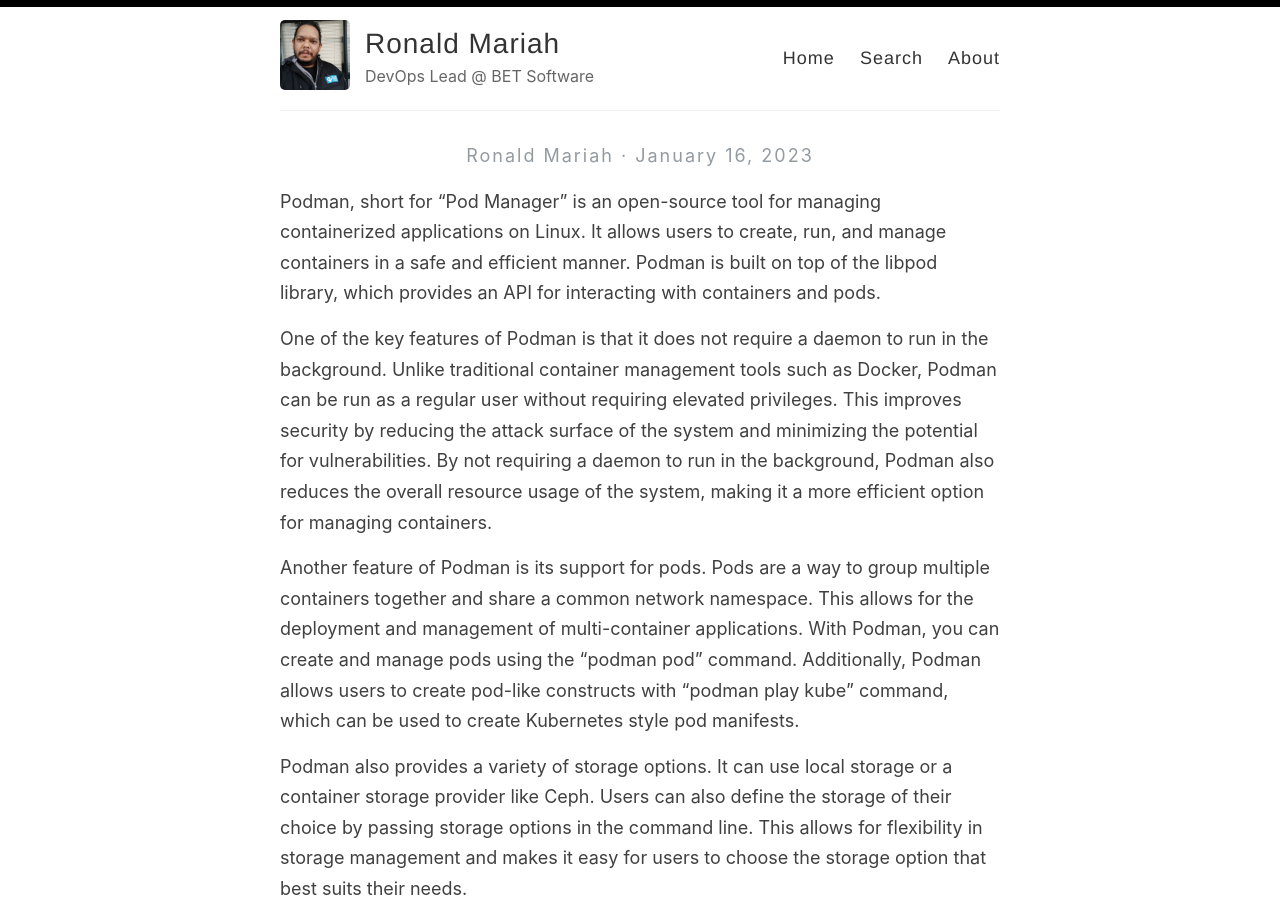
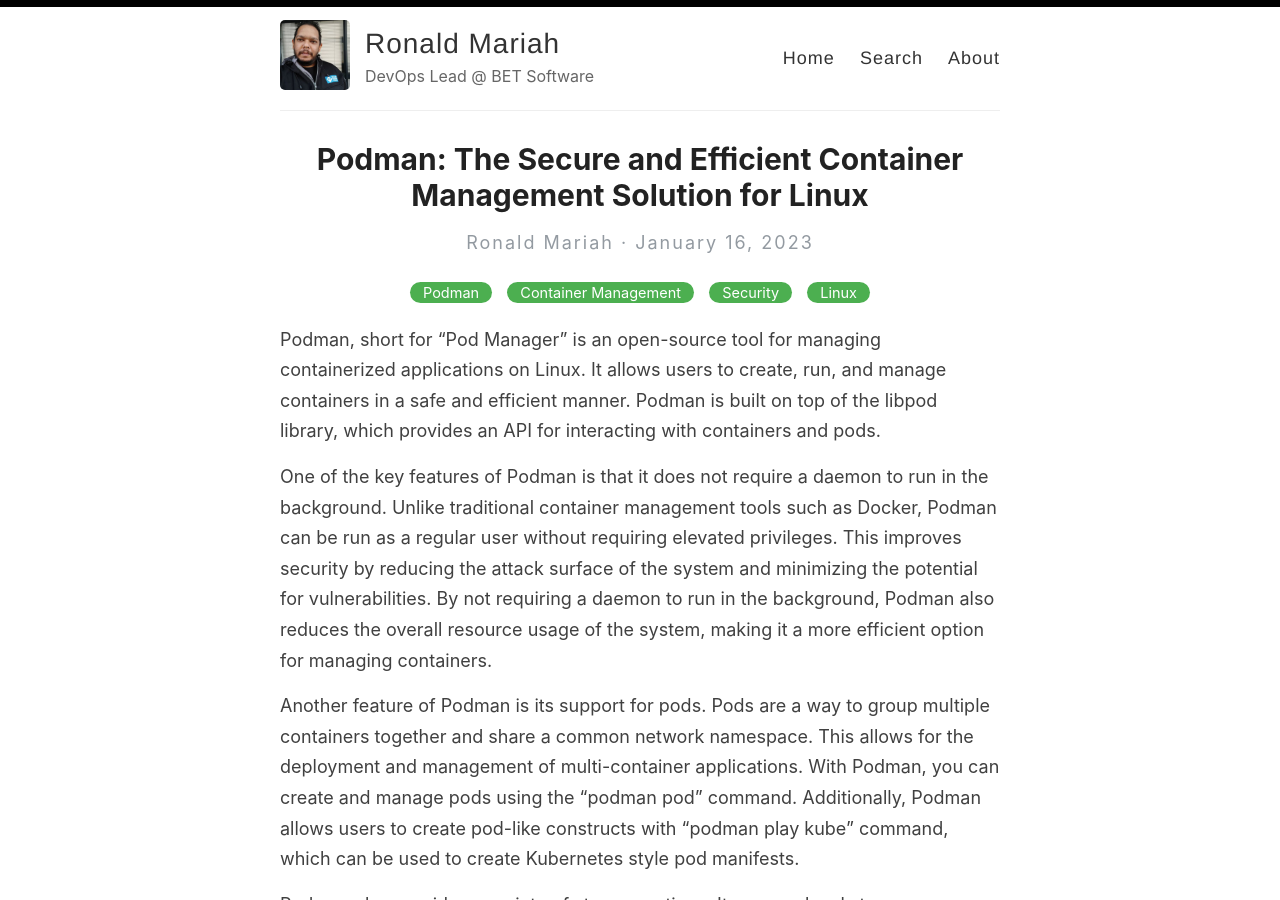
Before and after one commit to RonaldMariah/ronaldmariah.github.io, a Jekyll site: the page built from _posts/2023-01-16-podman.md, in a window 1280 px wide and 900 px high. Built offline with Jekyll 4.4.1, drawn with Linux system fonts in a browser that asks for light colours; our own code applies the rules of GitHub Pages for plain Markdown files.

Commit message:
Podman: Title.

```diff
--- a/_posts/2023-01-16-podman.md
+++ b/_posts/2023-01-16-podman.md
@@ -1,5 +1,5 @@
 ---
-title: Podman: The Secure and Efficient Container Management Solution for Linux
+title: "Podman: The Secure and Efficient Container Management Solution for Linux"
 categories:
 - Podman
 - Container Management
```
